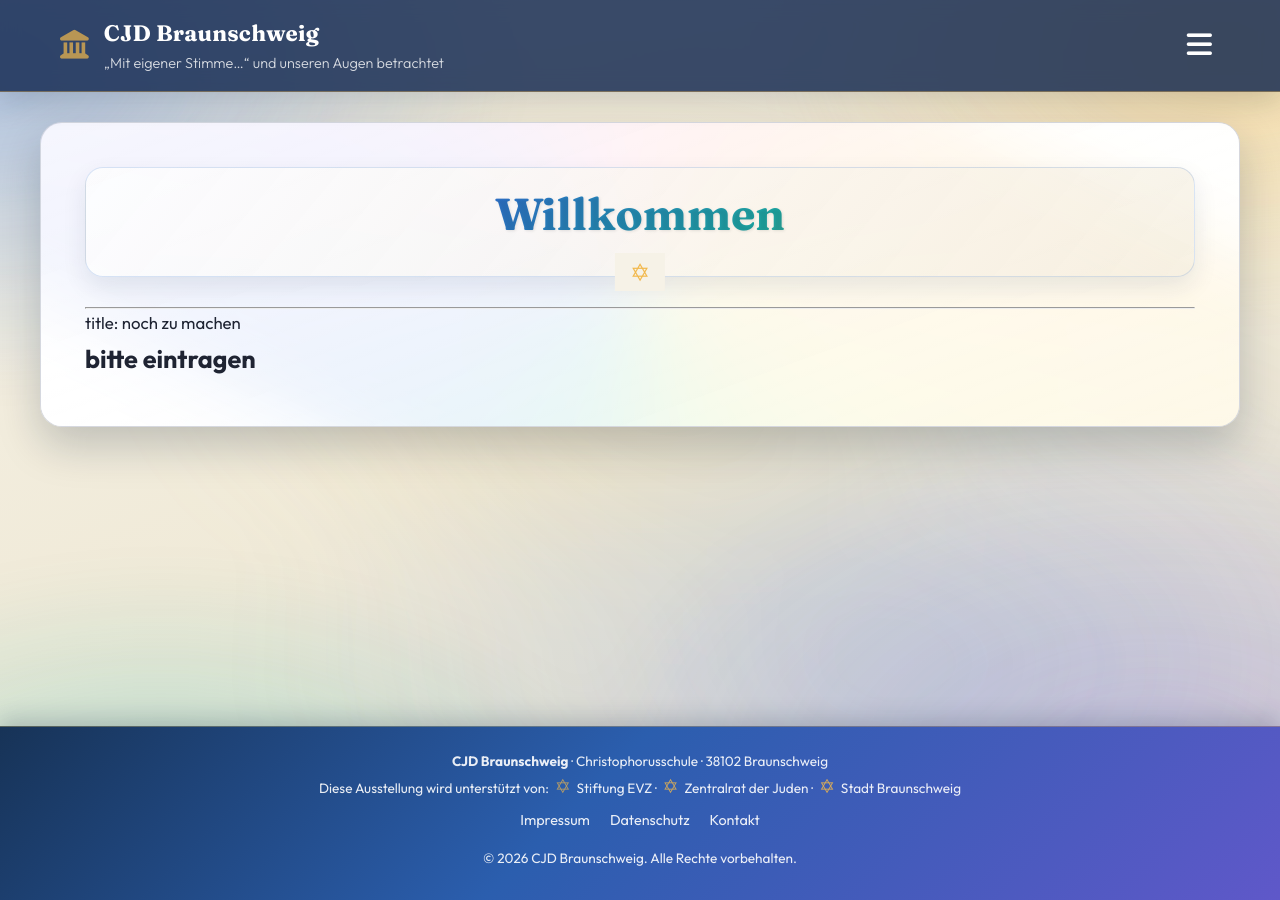
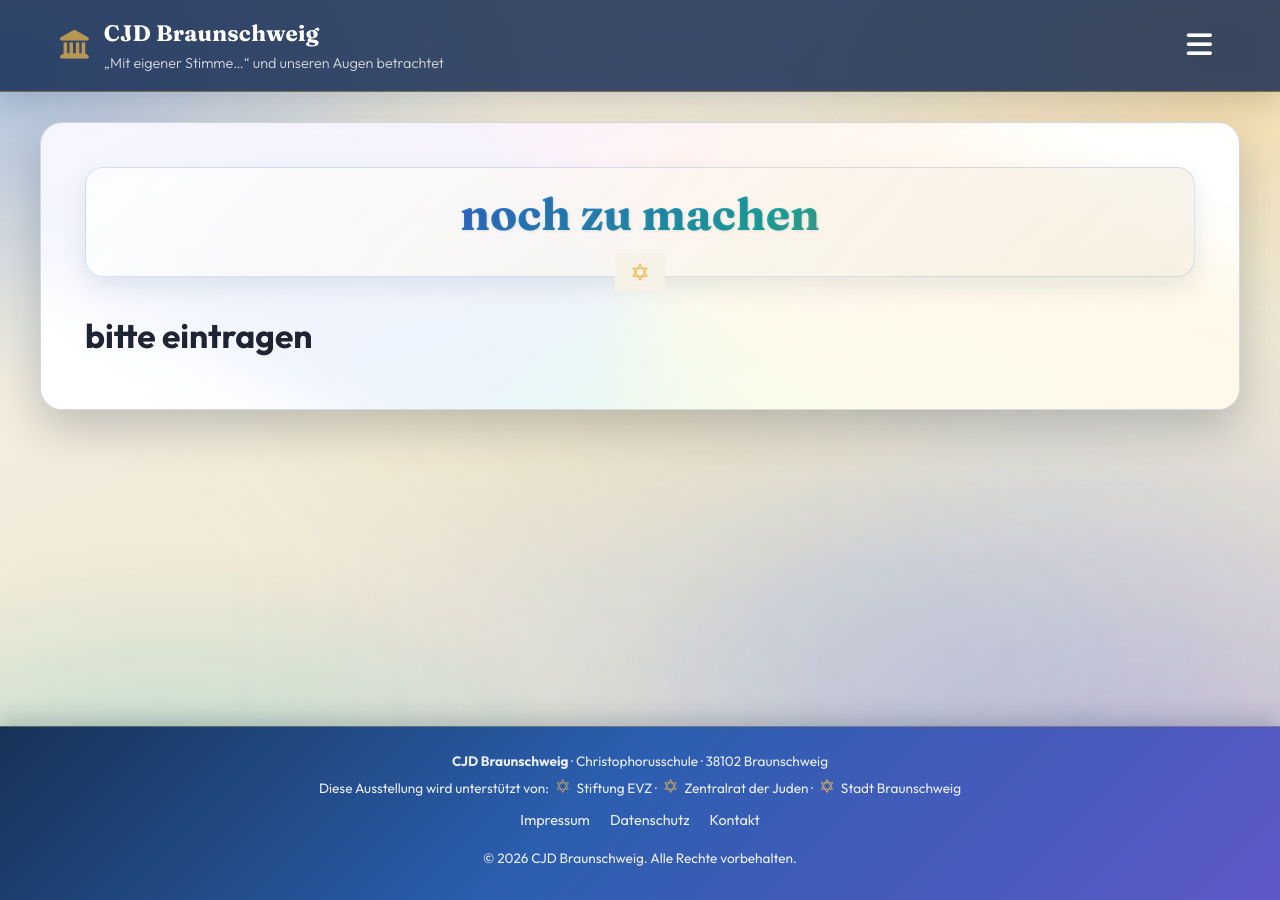
Before and after one commit to stolpersteinebs/stolpersteinebs.github.io, a Jekyll site: the page built from nochzumachen.md, in a window 1280 px wide. Built offline with Jekyll 4.4.1, drawn with Linux system fonts in a browser that asks for light colours; our own code applies the rules of GitHub Pages for plain Markdown files; part of the change alters nothing that is shown.

```diff
--- a/nochzumachen.md
+++ b/nochzumachen.md
@@ -1,4 +1,6 @@
 ---
 title: noch zu machen
-
-## bitte eintragen
+permalink: /nochzumachen/
+layout: default
+---
+# bitte eintragen
```
